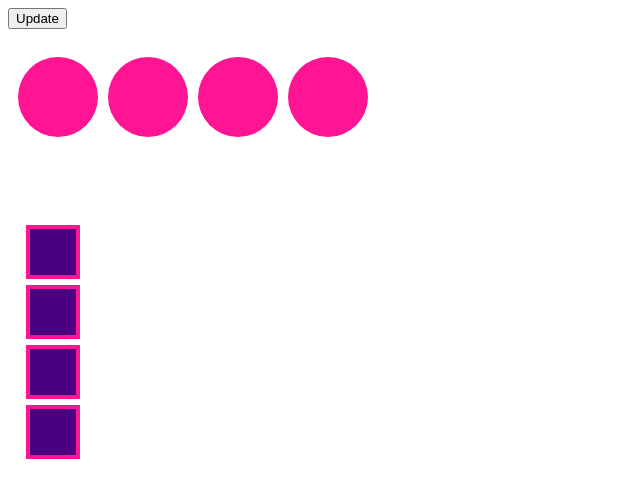
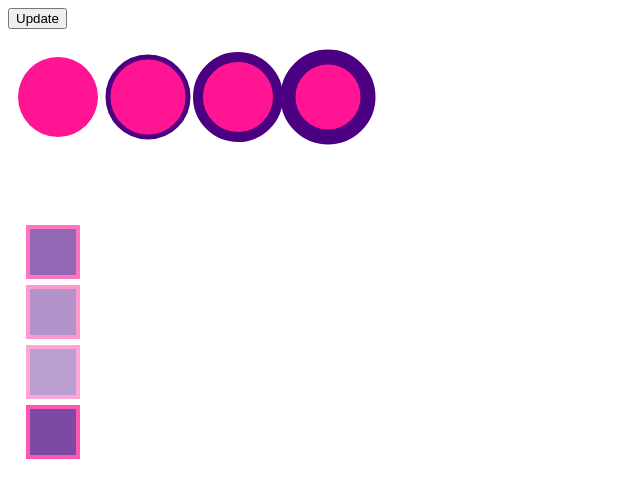
Before and after one commit to devrolet/d3-v5-visuals, a plain HTML site: page D3/code/index.html in a window 1280 px wide. Both pictures are taken after a click on the button "Update". Shown: the whole page, without its empty margins (0-640 px from the left). Drawn offline with nearby package versions, Linux system fonts and the light colour scheme.

Commit message:
Returning functions as args in D3

```diff
--- a/D3/code/index.html
+++ b/D3/code/index.html
@@ -24,12 +24,19 @@
     </svg>
     <script>
         let changeLook = () => {
-            d3.selectAll("circle").style("fill", "deeppink");
+            d3.selectAll("circle").style("fill", "deeppink")
+            .style("stroke", "indigo").style("stroke-width", function(data,index) {
+                return index*5;
+            });
             // d3.selectAll("rect").style("stroke", "green");
             d3.selectAll("rect")
                 .style("fill", "indigo")
                 .style("stroke", "deeppink")
                 .style("stroke-width", "4")
+
+            d3.selectAll("rect").style("opacity", function() {
+                return Math.random();
+            })
         }
     </script>
 </body>
```
